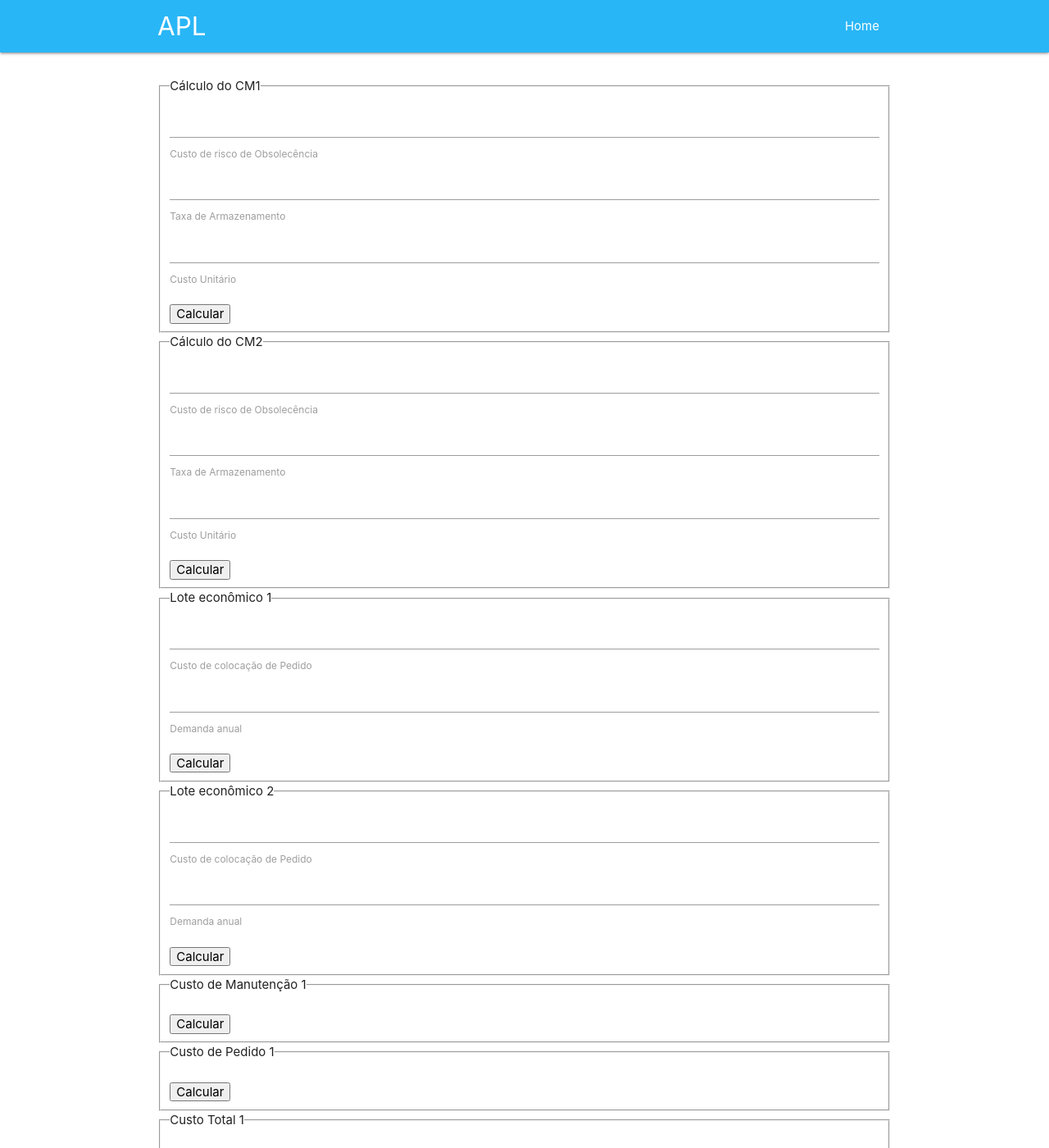
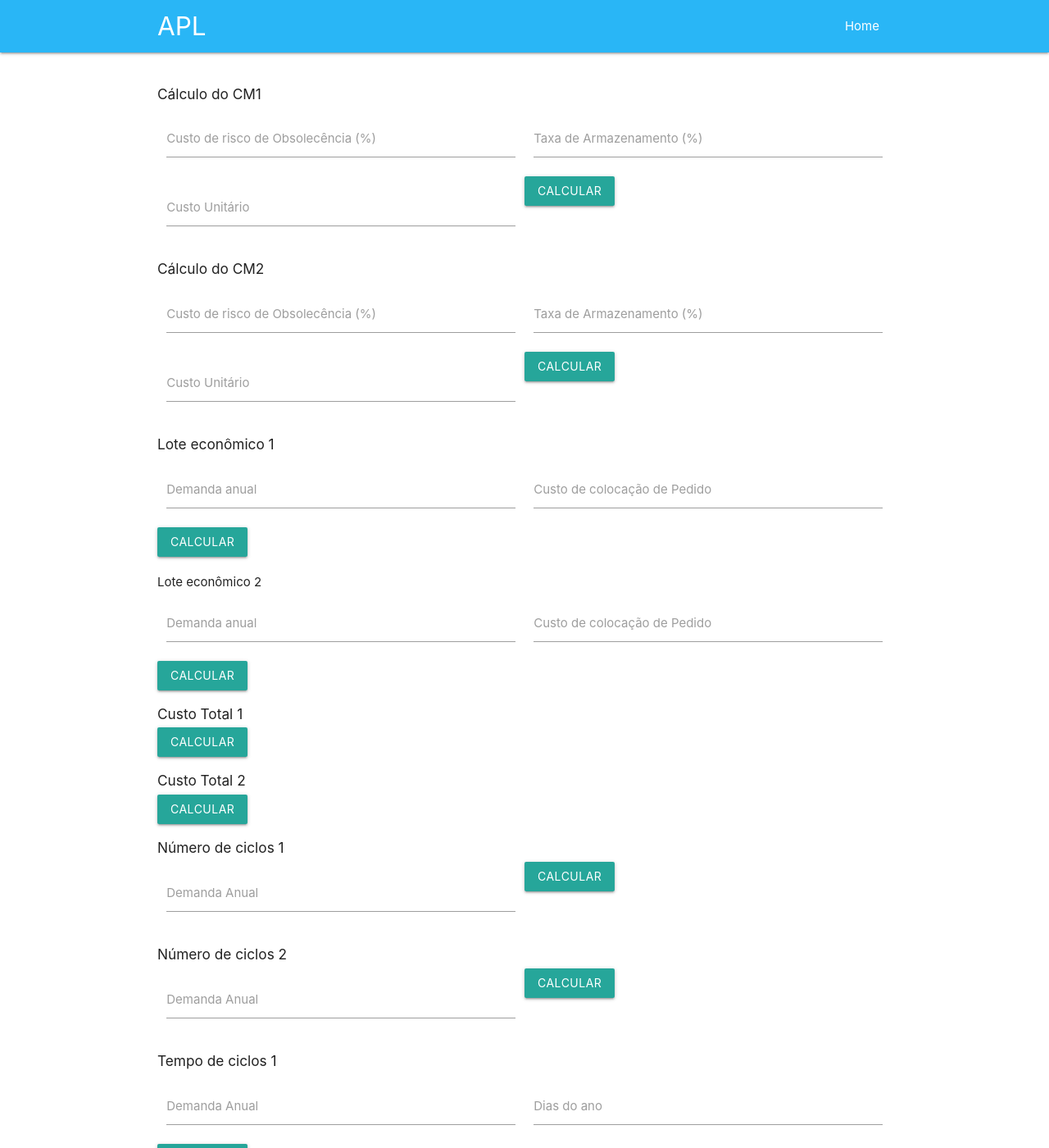
Before and after one commit to jonatanbandeira/atividade-apl, a Jekyll site: the page built from questao03.html, in a window 1280 px wide and 1400 px high. Shown: the whole window at 82% size. Built offline with Jekyll 4.4.1, drawn with Linux system fonts in a browser that asks for light colours; nearby versions of some CDN libraries; some of the changed text lies outside the part shown.

Commit message:
adicionando questao 3

```diff
--- a/questao03.html
+++ b/questao03.html
@@ -5,113 +5,133 @@
 scritp_questao: 'questao03.js'
 ---
 
-<fieldset>
-    <legend>Cálculo do CM1</legend>
 <div class="row">
-        <input id="s1" name="periodo" type="text"/>
-        <label for="periodo">Custo de risco de Obsolecência</label>
-        <input id="s2" type="text"/>
-        <label>Taxa de Armazenamento</label>
-        <input id="s3" type="text"/>
-        <label>Custo Unitário </label>
+    <h6>Cálculo do CM1</h6>
+    <div class="input-field col s6">
+        <input id="s1" type="number"/>
+        <label for="periodo">Custo de risco de Obsolecência (%)</label>
     </div>
-    <legend><button id="calcular1" onclick="cm1()">Calcular</button></legend>
-</fieldset>
-<fieldset>
-    <legend>Cálculo do CM2</legend>
-    <div class="row">
-        <input id="s5" type="text"/>
-        <label>Custo de risco de Obsolecência</label>
-        <input id="s6" type="text"/>
-        <label>Taxa de Armazenamento</label>
-        <input id="s7" type="text"/>
+    <div class="input-field col s6">
+        <input id="s2" type="number"/>
+        <label>Taxa de Armazenamento (%)</label>
+    </div>
+    <div class="input-field col s6">
+        <input id="s3" type="number"/>
         <label>Custo Unitário</label>
     </div>
-    <legend><button id="calcular2" onclick="cm2()">Calcular</button></legend>
-</fieldset>
-<fieldset>
-    <legend>Lote econômico 1</legend>
+    <button class="btn waves-effect waves-light result" onclick="cm1()">Calcular</button>
+</div>
+
 <div class="row">
-        <input id="t1" type="text"/>
-        <label>Custo de colocação de Pedido</label>
-        <input id="t2" type="text"/>
+    <h6>Cálculo do CM2</h6>
+    <div class="input-field col s6">
+        <input id="s5" type="number"/>
+        <label>Custo de risco de Obsolecência (%)</label>
+    </div>
+    <div class="input-field col s6">
+        <input id="s6" type="number"/>
+        <label>Taxa de Armazenamento (%)</label>
+    </div>
+    <div class="input-field col s6">
+        <input id="s7" type="number"/>
+        <label>Custo Unitário</label>
+    </div>
+    <button class="btn waves-effect waves-light result" onclick="cm2()">Calcular</button>
+</div>
+
+<div class="row">
+    <h6>Lote econômico 1</h6>
+    <div class="input-field col s6">
+        <input id="t2" type="number"/>
         <label>Demanda anual</label>
     </div>
-    <legend><button id="calcular3" onclick="lec1()">Calcular</button></legend>
-</fieldset>
-<fieldset>
+    <div class="input-field col s6">
+        <input id="t1" type="number"/>
+        <label>Custo de colocação de Pedido</label>
+    </div>
+    <button class="btn waves-effect waves-light result" onclick="lec1()">Calcular</button>
+</div>
+
+<div class="row">
     <legend>Lote econômico 2</legend>
-    <div class="row">
-        <input id="t5" type="text"/>
-        <label>Custo de colocação de Pedido</label>
-        <input id="t6" type="text"/>
+    <div class="input-field col s6">
+        <input id="t6" type="number"/>
         <label>Demanda anual</label>
     </div>
-    <legend><button id="calcular4" onclick="lec2()">Calcular</button></legend>
-</fieldset>
-<fieldset>
-    <legend>Custo de Manutenção 1</legend>
+    <div class="input-field col s6">
+        <input id="t5" type="number"/>
+        <label>Custo de colocação de Pedido</label>
+    </div>
+    <button class="btn waves-effect waves-light result" onclick="lec2()">Calcular</button>
+</div>
+
 <div class="row">
+    <h6>Custo Total 1</h6>
+    <button class="btn waves-effect waves-light result" onclick="custoTotal1()">Calcular</button>
 </div>
-    <legend><button id="calcular5" onclick="custoManut1()">Calcular</button></legend>
-</fieldset>
-<fieldset>
-    <legend>Custo de Pedido 1</legend>
+
 <div class="row">
+    <h6>Custo Total 2</h6>
+    <button class="btn waves-effect waves-light result" onclick="custoTotal2()">Calcular</button>
 </div>
-    <legend><button id="calcular6" onclick="custoPedido1()">Calcular</button></legend>
-</fieldset>
-<fieldset>
-    <legend>Custo Total 1</legend>
+
 <div class="row">
+    <h6>Número de ciclos 1</h6>
+    <div class="input-field col s6">
+        <input id="t6" type="number"/>
+        <label for="periodo">Demanda Anual</label>
     </div>
-    <legend><button id="calcular7" onclick="custoTotal1()">Calcular</button></legend>
-</fieldset>
-<fieldset>
-    <legend>Custo de Manutenção 2</legend>
+    <button class="btn waves-effect waves-light result" onclick="n1()">Calcular</button>
+</div>
+
 <div class="row">
+    <h6>Número de ciclos 2</h6>
+    <div class="input-field col s6">
+        <input id="t6" type="number"/>
+        <label for="periodo">Demanda Anual</label>
     </div>
-    <legend><button id="calcular8" onclick="custoManut2()">Calcular</button></legend>
-</fieldset>
-<fieldset>
-    <legend>Custo de Pedido 2</legend>
+    <button class="btn waves-effect waves-light result" onclick="n2()">Calcular</button>
+</div>
+
 <div class="row">
+    <h6>Tempo  de ciclos 1</h6>
+    <div class="input-field col s6">
+        <input id="t6" type="number"/>
+        <label for="periodo">Demanda Anual</label>
     </div>
-    <legend><button id="calcular9" onclick="custoPedido2()">Calcular</button></legend>
-</fieldset>
-<fieldset>
-    <legend>Custo Total 2</legend>
+    <div class="input-field col s6">
+        <input id="s1" name="periodo" type="number"/>
+        <label for="periodo">Dias do ano</label>
+    </div>
+    <button class="btn waves-effect waves-light result" onclick="t1()">Calcular</button>
+</div>
+
 <div class="row">
+    <h6>Tempo  de ciclos 2</h6>
+    <div class="input-field col s6">
+        <input id="g1" type="number"/>
+        <label for="periodo">Demanda Anual</label>
     </div>
-    <legend><button id="calcular10" onclick="custoTotal2()">Calcular</button></legend>
-</fieldset>
-<fieldset>
-    <legend>Número de ciclos 1</legend>
+    <div class="input-field col s6">
+        <input id="t6" type="number"/>
+        <label for="periodo">Dias do ano</label>
+    </div>
+    <button class="btn waves-effect waves-light result"onclick="t2()">Calcular</button>
+</div>
+
 <div class="row">
+    <h6>Ponto de Reposição</h6>
+    <div class="input-field col s6">
+        <input id="g0" type="number"/>
+        <label for="periodo">Demanda Anual</label>
     </div>
-    <legend><button id="calcular11" onclick="n1()">Calcular</button></legend>
-</fieldset>
-<fieldset>
-    <legend>Número de ciclos 2</legend>
-    <div class="row">
+    <div class="input-field col s6">
+        <input id="g1" type="number"/>
+        <label for="periodo">Dias do ano</label>
     </div>
-    <legend><button id="calcular12" onclick="n2()">Calcular</button></legend>
-</fieldset>
-<fieldset>
-    <legend>Tempo  de ciclos 1</legend>
-    <div class="row">
+    <div class="input-field col s6">
+            <input id="g2" type="number"/>
+            <label for="periodo">Lead Time (dias)</label>
         </div>
-    <legend><button id="calcular13" onclick="t1()">Calcular</button></legend>
-</fieldset>
-<fieldset>
-    <legend>Tempo  de ciclos 2</legend>
-    <div class="row">
+    <button class="btn waves-effect waves-light result" onclick="pr()">Calcular</button>
 </div>
-    <legend><button id="calcular14" onclick="t2()">Calcular</button></legend>
-</fieldset>
-<fieldset>
-    <legend>Ponto de Reposição</legend>
-    <div class="row">
-    </div>
-    <legend><button id="calcular15" onclick="pr()">Calcular</button></legend>
-</fieldset>
```
Lines whose indentation alone changed are shown as unchanged.
